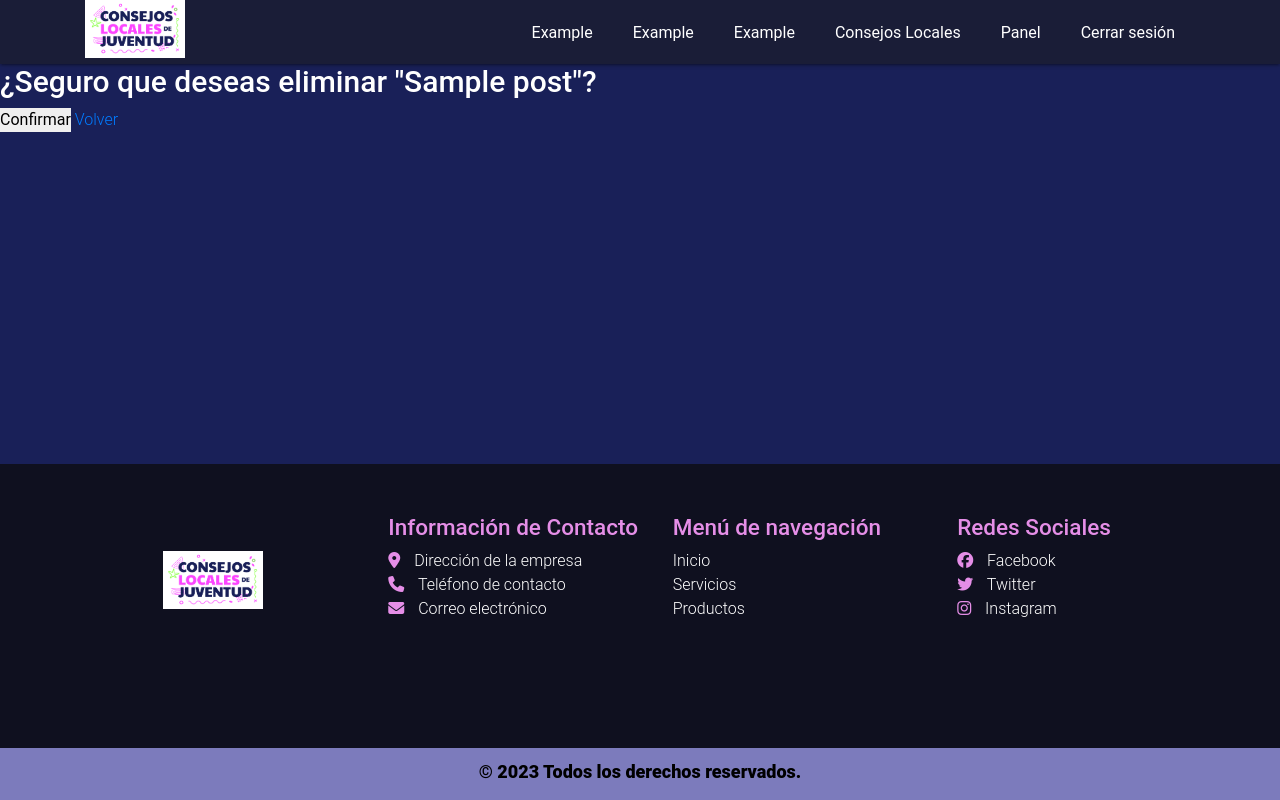
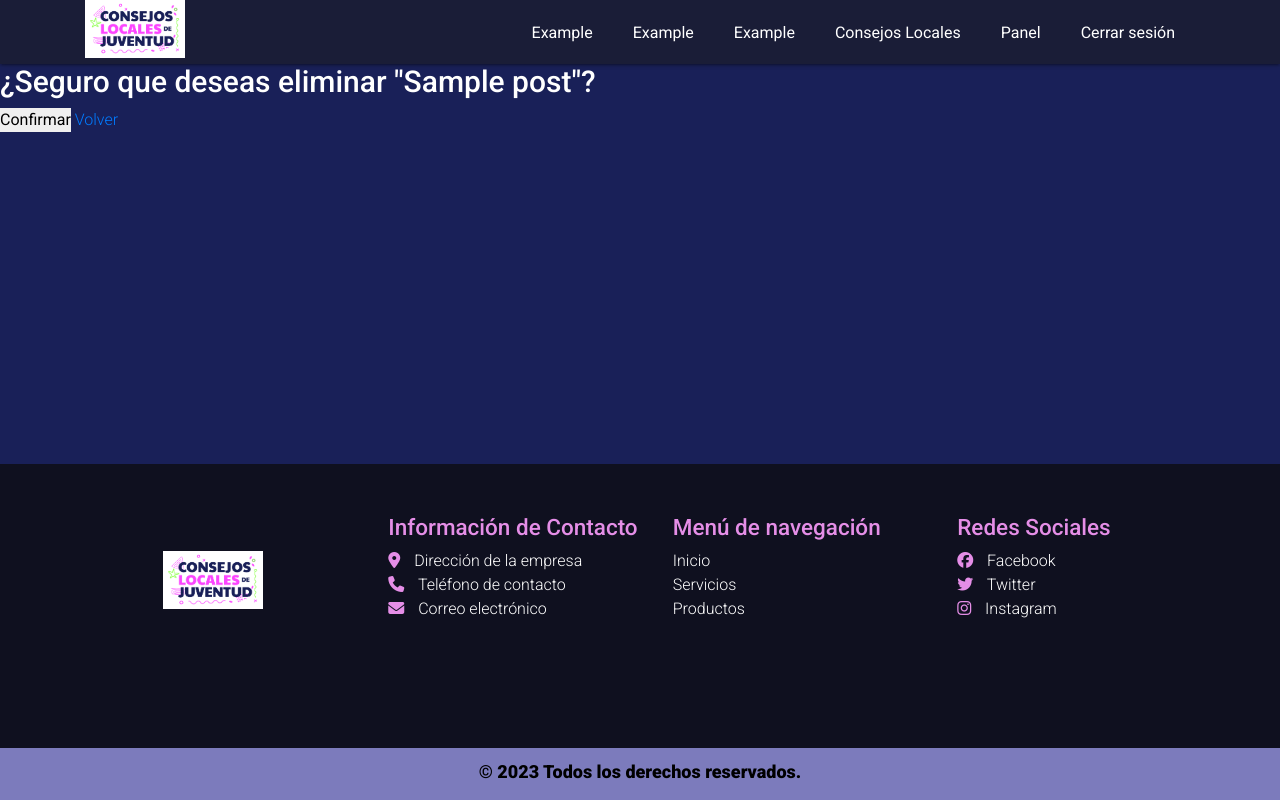
Before and after one commit to programateacademy/CDJ, a Django app: page /login/delete_post/1 in a window 1280 px wide. Run offline with Django 4.2, Linux system fonts and the light colour scheme; a user stored in the database is signed in; tables that the repository leaves empty hold one stand-in row (values such as "Sample post"); some libraries are stand-ins or nearby versions.

Commit message:
font family

```diff
--- a/home/templates/layout.html
+++ b/home/templates/layout.html
@@ -9,7 +9,9 @@
     <meta http-equiv="X-UA-Compatible" content="IE=edge">
     <meta name="viewport" content="width=device-width, initial-scale=1.0">
     <link rel="shortcut icon" type="image/x-icon" href="{% static 'images/logo.png' %}">
-    <link href="https://fonts.googleapis.com/css2?family=Poppins:ital,wght@0,100;0,200;0,300;0,400;0,500;0,600;0,700;0,800;0,900;1,100;1,200;1,300;1,400;1,500;1,600;1,700;1,800;1,900&display=swap" rel="stylesheet">
+    <link rel="preconnect" href="https://fonts.googleapis.com">
+<link rel="preconnect" href="https://fonts.gstatic.com" crossorigin>
+<link href="https://fonts.googleapis.com/css2?family=Roboto:ital,wght@0,100;0,300;0,400;0,500;0,700;0,900;1,400;1,500;1,700;1,900&display=swap" rel="stylesheet">
     <link rel="stylesheet" href="https://use.fontawesome.com/releases/v5.3.1/css/all.css"  integrity="sha384-mzrmE5qonljUremFsqc01SB46JvROS7bZs3IO2EmfFsd15uHvIt+Y8vEf7N7fWAU" crossorigin="anonymous">
     <link rel="stylesheet" href="https://cdnjs.cloudflare.com/ajax/libs/font-awesome/5.15.2/css/all.min.css">
     <link href="https://fonts.googleapis.com/icon?family=Material+Icons" rel="stylesheet">
```
